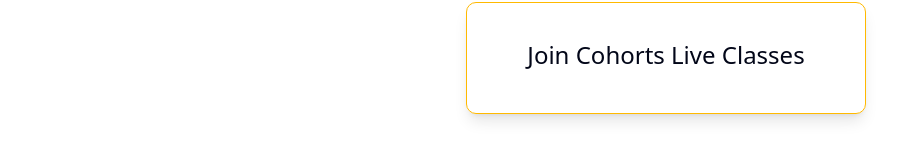
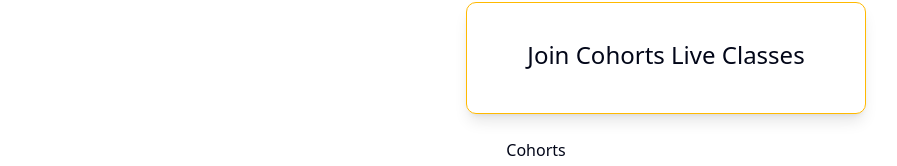
Before and after one commit to AyushNag3/chaicode, a React (Vite) app: page / in a window 1280 px wide. Shown: the part 1448-1614 px from the top of the page, without its empty margins (114-1011 px from the left). Before the commit the page ends 1586 px from the top, so only its background shows below. Built offline with nearby package versions, Linux system fonts and the light colour scheme; no server answers.

Commit message:
adding cohort component

```diff
--- a/src/App.tsx
+++ b/src/App.tsx
@@ -4,6 +4,7 @@ import viteLogo from '/vite.svg'
 import './App.css'
 import { Whyus } from './components/whyussection'
 import { TwitterCard } from './components/twittercard'
+import { Cohort } from './components/cohorts'
 
 
 function App() {
@@ -14,6 +15,7 @@ function App() {
       <div className='max-h-[700vh]'>
         <Whyus/>
         <TwitterCard></TwitterCard>
+        <Cohort></Cohort>
       </div>
 
     </>
--- /dev/null
+++ b/src/components/cohorts.tsx
@@ -0,0 +1,13 @@
+
+
+export const Cohort = () => {
+    return (
+        <>
+<div>
+  <p>Cohorts</p>
+  <p>Live Training Classes</p>
+
+</div>
+        </>
+    )
+}
--- a/src/components/twittercard.tsx
+++ b/src/components/twittercard.tsx
@@ -78,10 +78,6 @@ export const TwitterCard = () => {
   className='w-100 h-28 ml-140 mt-10 mb-6 border rounded-lg border-amber-400 text-2xl p-4 shadow-lg transition-all duration-700 hover:scale-110'>
     <p className='mt-5'>Join Cohorts Live Classes</p>
 </motion.div>
-
-
-
-
         </>
     )
 }
--- a/src/components/whyussection.tsx
+++ b/src/components/whyussection.tsx
@@ -129,11 +129,6 @@ export const Whyus = () => {
     <p className='text-4xl mt-3 font-medium'>Tweet Love</p>
   </div>
 
-<div className='dark'>
-
-
-</div>
-
 </div>
     </motion.div>
         </>
```
